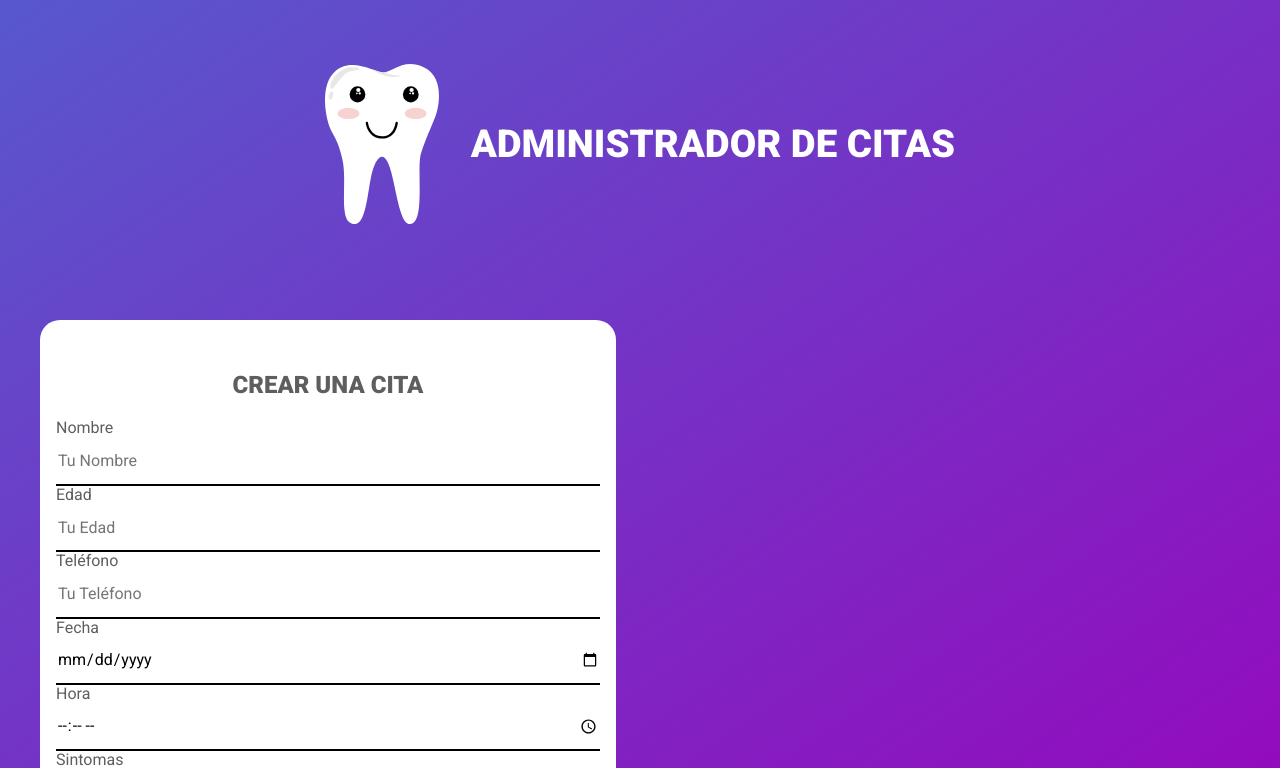
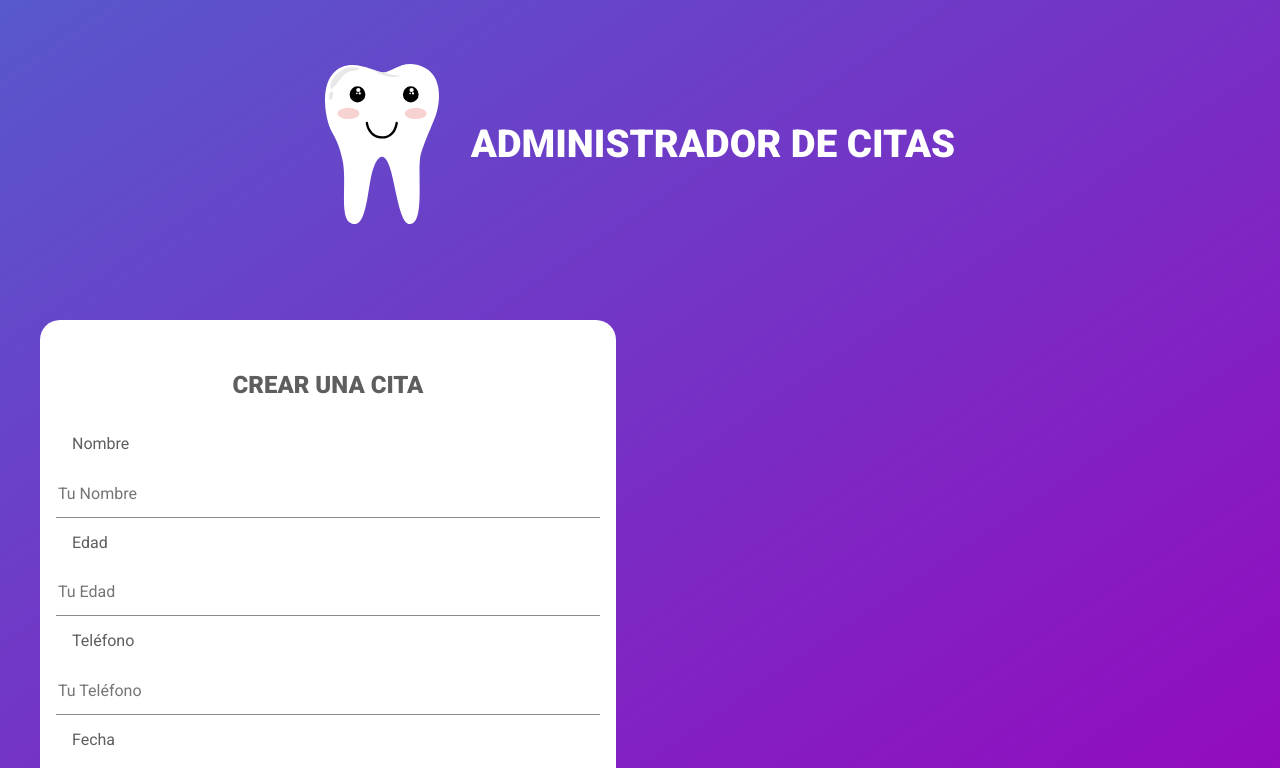
Before and after one commit to FTH-EGC/App-Clientes, a React (Create React App) app: page / in a window 1280 px wide. Shown: the top 768 px of the page. Built offline with nearby package versions, Linux system fonts and the light colour scheme.

Commit message:
Agregando estilos a los inputs

```diff
--- a/src/components/Formulario.js
+++ b/src/components/Formulario.js
@@ -20,11 +20,19 @@ const Form = styled.form`
 `;
 
 const Inputs = styled.input`
-
     max-width: 100%;
     border: none;
-    border-bottom: 2px solid #000000;
+    border-bottom: 1px solid #8b8b8b;
     height: 3rem;
+
+    &:focus{
+        border-bottom: 1px solid #541dd6;
+        outline: none;
+    }
+`;
+
+const Labels = styled.label`
+    margin: 1rem;
 
 `;
 
@@ -38,37 +46,37 @@ const Formulario = () => {
 
         >
             <h2>CREAR UNA CITA</h2>
-            <label htmlFor="nombre">Nombre</label>
+            <Labels htmlFor="nombre">Nombre</Labels>
             <Inputs
                 type="text"
                 name="nombre"
                 placeholder="Tu Nombre"
 
             />
-            <label htmlFor="edad">Edad</label>
+            <Labels htmlFor="edad">Edad</Labels>
             <Inputs
                 type="text"
                 name="edad"
                 placeholder="Tu Edad"
             />
-            <label htmlFor="telefono">Teléfono</label>
+            <Labels htmlFor="telefono">Teléfono</Labels>
             <Inputs
                 type="tel"
                 name="telefono"
                 placeholder="Tu Teléfono"
 
             />
-            <label htmlFor="fecha">Fecha</label>
+            <Labels htmlFor="fecha">Fecha</Labels>
             <Inputs
                 type="date"
                 name="fecha"
             />
-            <label htmlFor="hora">Hora</label>
+            <Labels htmlFor="hora">Hora</Labels>
             <Inputs
                 type="time"
                 name="hora"
             />
-            <label htmlFor="sintomas">Sintomas</label>
+            <Labels htmlFor="sintomas">Sintomas</Labels>
             <textarea
             name="sintomas"
             ></textarea>
```
Also changed, not shown: 1 other file (tests, documents, lock files or other folders).
